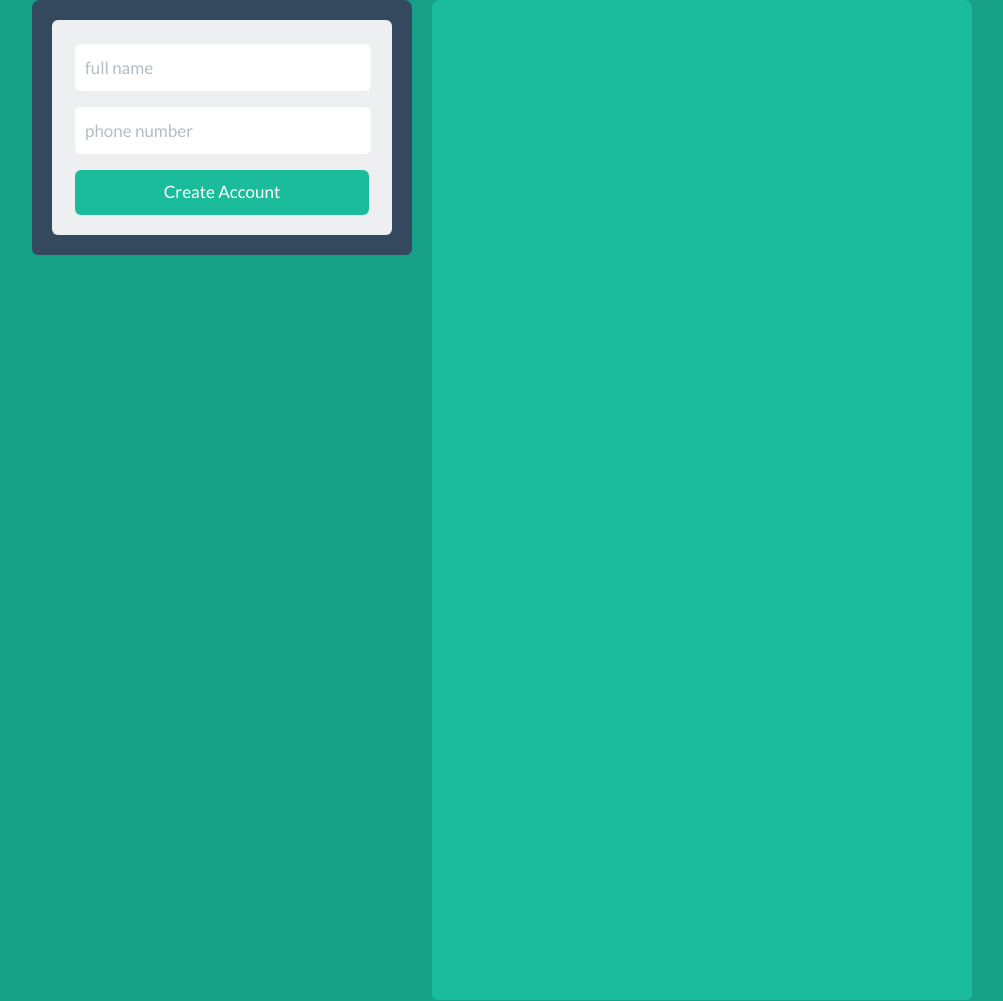
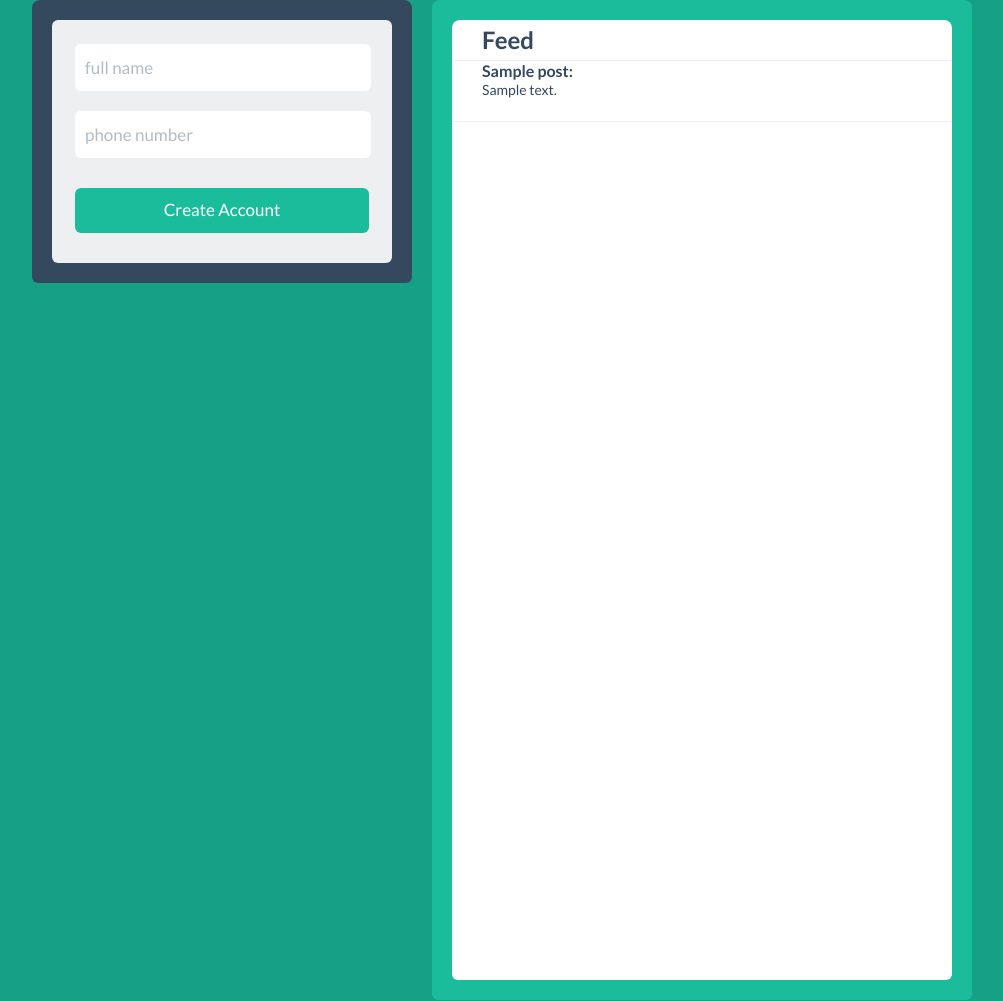
Before and after one commit to s-mcqueen/claremont-sms, a Flask app: template templates/index.html in a window 1280 px wide. Shown: the part 160-1161 px from the top of the page, without its empty margins (138-1141 px from the left). Run offline with Flask 2, Linux system fonts and the light colour scheme; the template is opened without the code that fills it: values that come from a table or form of the project are taken from there, most other values are stand-ins (such as "Sample title", 1, 10 or a date in 2020); parts of the project's set-up code (start-up, migrations or seed data) failed here and were passed over; some libraries are stand-ins or nearby versions.

Commit message:
added signup form skeleton

```diff
--- a/app.py
+++ b/app.py
@@ -8,6 +8,7 @@ import datetime
 import random
 from tokens import TWILIO_ID, TWILIO_TOKEN, TWILIO_NUM
 import parse # collection of methods for text parsing
+import forms # class to instantiate form object + validations
 
 #---------------------------------------------
 # initialization
@@ -17,6 +18,7 @@ app = Flask(__name__)
 app.config.update(
     DEBUG = True,
 )
+app.config.from_object('config')
 
 client = TwilioRestClient(TWILIO_ID, TWILIO_TOKEN)
 
@@ -25,48 +27,51 @@ client = TwilioRestClient(TWILIO_ID, TWILIO_TOKEN)
 # --------------------------------------------
 
 #import mongodb libraries
-# from mongoengine import connect
-# from flask.ext.mongoengine import MongoEngine
+from mongoengine import connect
+from flask.ext.mongoengine import MongoEngine
 
-# DB_NAME = 'claremont-sms-db'
-# DB_USERNAME = 'evan'
-# DB_PASSWORD = 'smegma69'
-# DB_HOST_ADDRESS = 'ds031857.mongolab.com:31857/claremont-sms-db'
+DB_NAME = 'claremont-sms-db'
+DB_USERNAME = 'evan'
+DB_PASSWORD = 'smegma69'
+DB_HOST_ADDRESS = 'ds031857.mongolab.com:31857/claremont-sms-db'
 
-# app.config["MONGODB_DB"] = DB_NAME
-# connect(DB_NAME, host='mongodb://' + DB_USERNAME + ':' + DB_PASSWORD + '@' + DB_HOST_ADDRESS)
-# db = MongoEngine(app)
+app.config["MONGODB_DB"] = DB_NAME
+connect(DB_NAME, host='mongodb://' + DB_USERNAME + ':' + DB_PASSWORD + '@' + DB_HOST_ADDRESS)
+db = MongoEngine(app)
 
 #---------------------------------------------
 # models
 # --------------------------------------------
 
-# class Message(db.DynamicDocument):
-#     ''' class to hold the message fields'''
-#     from_name = db.StringField(max_length=255)
-#     from_phone = db.StringField(max_length=15)
-#     message = db.StringField(max_length=400)
-#     to_name = db.StringField(max_length=255)
-#     to_phone = db.StringField(max_length=15)
-#     created_at = db.DateTimeField(default=datetime.datetime.now)
-#     guess_id = db.StringField(max_length=5)
+class Message(db.DynamicDocument):
+    ''' class to hold the message fields'''
+    from_name = db.StringField(max_length=255)
+    from_phone = db.StringField(max_length=15)
+    message = db.StringField(max_length=400)
+    to_name = db.StringField(max_length=255)
+    to_phone = db.StringField(max_length=15)
+    created_at = db.DateTimeField(default=datetime.datetime.now)
+    guess_id = db.StringField(max_length=5)
 
-# class User(db.DynamicDocument):
-#     ''' class to hold the user fields'''
-#     name = db.StringField(max_length=255, unique=True)
-#     phone = db.StringField(max_length=15, unique=True)
-#     created_at = db.DateTimeField(default=datetime.datetime.now)
-#     # guess_counter = db.StringField(max_length=5)
+class User(db.DynamicDocument):
+    ''' class to hold the user fields'''
+    name = db.StringField(max_length=255, unique=True)
+    phone = db.StringField(max_length=15, unique=True)
+    created_at = db.DateTimeField(default=datetime.datetime.now)
+    # guess_counter = db.StringField(max_length=5)
 
 #---------------------------------------------
 # controllers
 # --------------------------------------------
 
-@app.route("/", methods = ['GET'])
+@app.route("/", methods = ['GET','POST'])
 def display():
-    messages = [1,2,3]
-    # messages = list(Message.objects())
-    return render_template('index.html', posts = messages)
+    messages = list(Message.objects())
+    form = forms.SignupForm()
+    if form.validate_on_submit():
+        return redirect("/")
+    return render_template('index.html', posts = messages, form = form)
+
 
 @app.route("/receive", methods = ['GET', 'POST'])
 def receive():
@@ -172,7 +177,6 @@ def processExisting(body, number):
         client.sms.messages.create(to=to_number, from_=TWILIO_NUM, body=message_body)
 
 
-
 def processNew(body, number):
     if parse.validSignupRequest(body):
         new_name = parse.getSignupName(body)
--- /dev/null
+++ b/config.py
@@ -0,0 +1,2 @@
+CSRF_ENABLED = True
+SECRET_KEY = 'smegma69'
--- /dev/null
+++ b/forms.py
@@ -0,0 +1,33 @@
+from flask.ext.wtf import Form, TextField
+from flask.ext.wtf import Required
+from app import Message, User, userExists, numberExists
+
+def must_be_first_last(form,field):
+	''' ensures name is in formart "first last" '''
+
+	name_arr = field.data.split(" ", 1)
+
+	if len(name_arr) != 2:
+		raise ValidationError('Name must be in format "first last"')
+
+def must_be_valid_number(form,field):
+	''' ensures phone number is 10 digits long '''
+
+	if len(field.data) != 10:
+		raise ValidationError('Phone number must be 10 digits long')
+
+def user_must_not_exist(form,field):
+	''' ensures name doesn't already exist in db '''
+
+	if userExists(field.data):
+		raise ValidationError('This name has already been taken!')
+
+def number_must_not_exist(form,field):
+	''' ensures name doesn't already exist in db '''
+
+	if numberExists(field.data):
+		raise ValidationError('This phone number has already exists!')
+
+class SignupForm(Form):
+	user = TextField('name', validators = [Required(), must_be_first_last, user_must_not_exist])
+	number = TextField('number', validators = [Required(), must_be_valid_number, number_must_not_exist])
--- a/static/css/custom.css
+++ b/static/css/custom.css
@@ -45,26 +45,42 @@ h1{
     width: 96%;
 }
 
-#newsfeed{
+#newsfeed {
     border-radius: 8px 8px 6px 6px;
     height: 1000px;
     background-color: #1ABC9C;
 }
 
-
-#entry {
-	background-color: #efefef;
-	height: 60px;
-	padding-left: 30px;
+#entries {
+    border-radius: 8px 8px 6px 6px;
+    height: 960px;
+    background-color: #ffffff;
+    margin: 20px 20px 20px 20px;
 }
 
-#entry2 {
-	background-color: #C2C2C2;
-	min-height: 200px;
-	padding-left: 30px;
+.entry {
+    height: 60px;
+    padding-left: 30px;
+    border-bottom: 1px solid #efefef;
 }
 
+#entry-header {
+    border-radius: 8px 8px 0px 0px;
+    height: 40px;
+    font-size: 24px;
+    line-height: 40px;
+    vertical-align: middle;
+}
 
+#entry-tag {
+    height: 15px;
+    font-size: 16px;
+}
+
+#entry-content {
+    height: 25px;
+    padding-top: 5px;
+}
 
 .intro-header {
 	padding-left: 30px;
@@ -78,5 +94,5 @@ h1{
 
 .intro-footer {
 	padding: 20px;
-	padding-bottom: 20px;
+    margin-bottom: 40px;
 }
--- a/templates/index.html
+++ b/templates/index.html
@@ -28,6 +28,27 @@
 				<div id="signup">
 					<div class="login-form">
 						<div class="control-group">
+
+
+							<form action="" method="post" name="signup">
+
+								{{form.hidden_tag()}}
+
+									<p>
+										{{form.user(class="login-field", placeholder="full name", id="login-name")}}
+									</p>
+
+
+									<p>
+										{{form.number(class="login-field", placeholder="phone number", id="login-name")}}
+									</p>
+								</div>
+
+							  	<p><input type="submit" value="Create Account" class="btn btn-primary btn-large btn-block"></p>
+
+							</form>
+
+<!--
 							<input type="text" class="login-field" value placeholder="full name" id="login-name">
 						</div>
 						<div class="control-group">
@@ -35,12 +56,34 @@
 
 						</div>
 				  		<button type="button" class="btn btn-primary btn-large btn-block" data-toggle="modal" data-target="#intro">Create Account</button>
+ -->
+
+
+
 					</div>
 				</div>
 			</div>
 			<div class="span7" id="newsfeed">
+				<div id="entries">
 
+					<div class="entry" id="entry-header">
+						<strong>Feed</strong>
+					</div>
 
+					{% for post in posts %}
+
+						<div class="entry">
+							<div id="entry-tag">
+								<strong>{{post.to_name}}: </strong>
+							</div>
+							<div id="entry-content">
+								{{post.message}}
+							</div>
+						</div>
+
+					{% endfor %}
+
+				</div>
 			</div>
 		</div>
 	</div>
```
